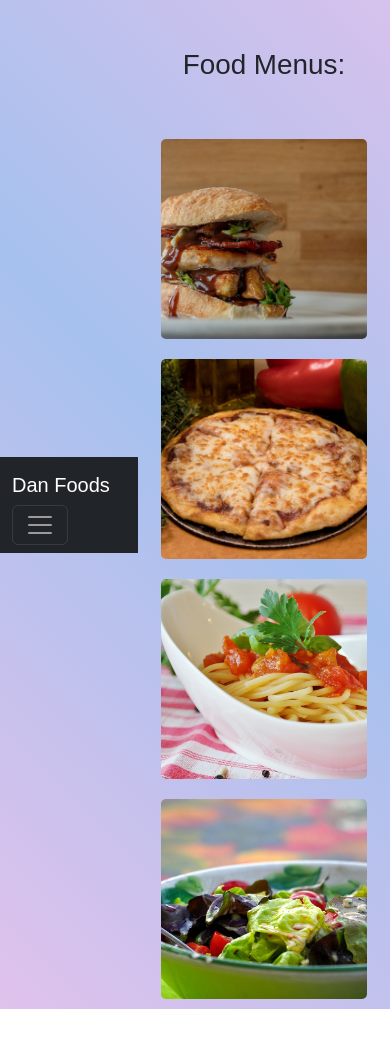
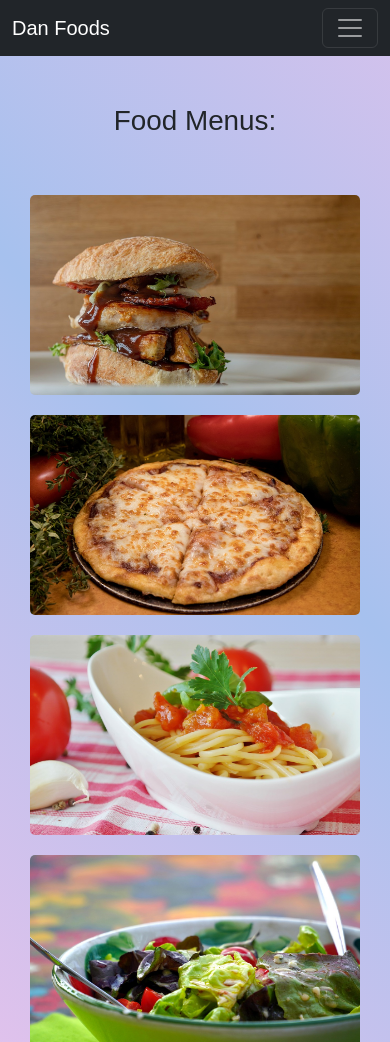
Before and after one commit to DanBenStudent101/IT0063-Menu-Bulanan, a plain HTML site: page index.html in a window 390 px wide. Shown: the top 1042 px of the page. Before the commit the page ends 1009 px from the top, so only its background shows below. Drawn offline with nearby package versions, Linux system fonts and the light colour scheme.

Commit message:
styles.css

```diff
--- a/styles.css
+++ b/styles.css
@@ -4,9 +4,6 @@ body {
   margin: 0;
   padding: 0;
   min-height: 100vh;
-  display: flex;
-  justify-content: center;
-  align-items: center;
   background: linear-gradient(45deg, #ff9a9e, #fad0c4, #fbc2eb, #a6c1ee, #fbc2eb, #ff9a9e);
   background-size: 400% 400%;
   animation: gradientBackground 15s ease infinite;
@@ -24,21 +21,20 @@ body {
   }
 }
 
-.menu-button {
-  margin: 10px;
-  border-radius: 5px; /* Less rounded */
+.navbar {
+  margin-bottom: 20px;
 }
 
 .image-button {
   position: relative;
-  width: 300px; /* Increased size */
-  height: 225px; /* Increased size */
-  margin: 20px; /* Increased margin */
+  width: 300px;
+  height: 225px;
+  margin: 20px;
   border: none;
   background-size: cover;
   background-position: center;
   overflow: hidden;
-  border-radius: 5px; /* Less rounded */
+  border-radius: 5px;
   transition: transform 0.3s ease;
 }
 
@@ -51,27 +47,26 @@ body {
   bottom: -100%;
   left: 0;
   width: 100%;
-  padding: 15px; /* Increased padding */
+  padding: 15px;
   background-color: rgba(255, 255, 255, 0.8);
   text-align: center;
   transition: bottom 0.3s ease;
-  font-size: 16px; /* Increased font size */
+  font-size: 16px;
 }
 
 .image-button:hover .description {
-  bottom: 0; /* Show description on hover */
+  bottom: 0;
 }
 
-/* Responsive layout for mobile screens */
 @media (max-width: 768px) {
   .d-flex.flex-wrap {
-    flex-direction: column; /* Stack items vertically */
-    align-items: center; /* Center items horizontally */
+    flex-direction: column;
+    align-items: center;
   }
 
   .image-button {
-    width: 90%; /* Full width on mobile */
-    height: 200px; /* Adjusted height for mobile */
-    margin: 10px 0; /* Reduced margin for mobile */
+    width: 90%;
+    height: 200px;
+    margin: 10px 0;
   }
 }
```
